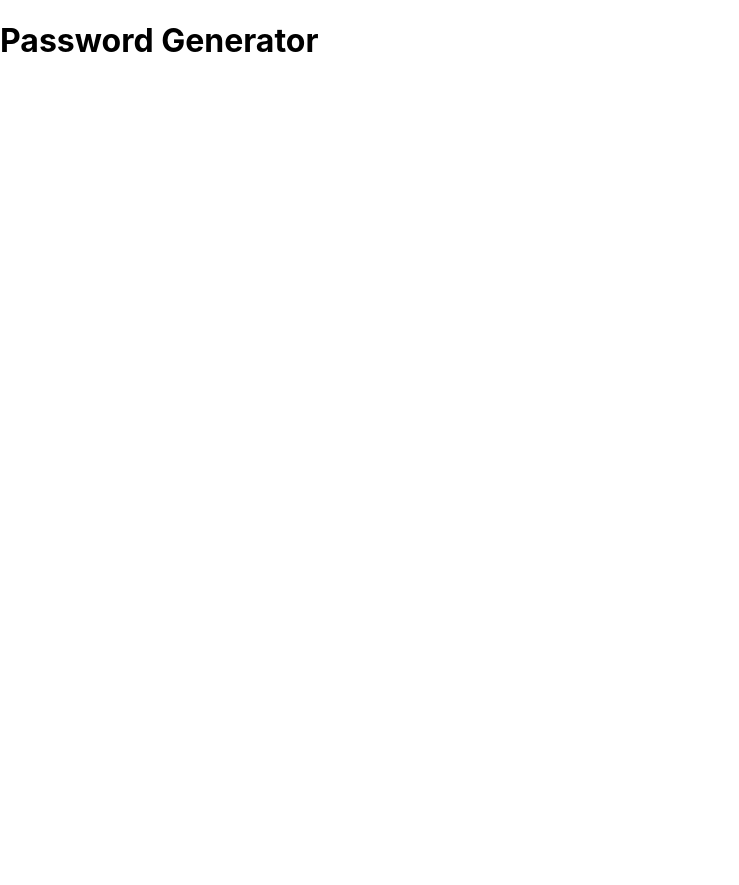
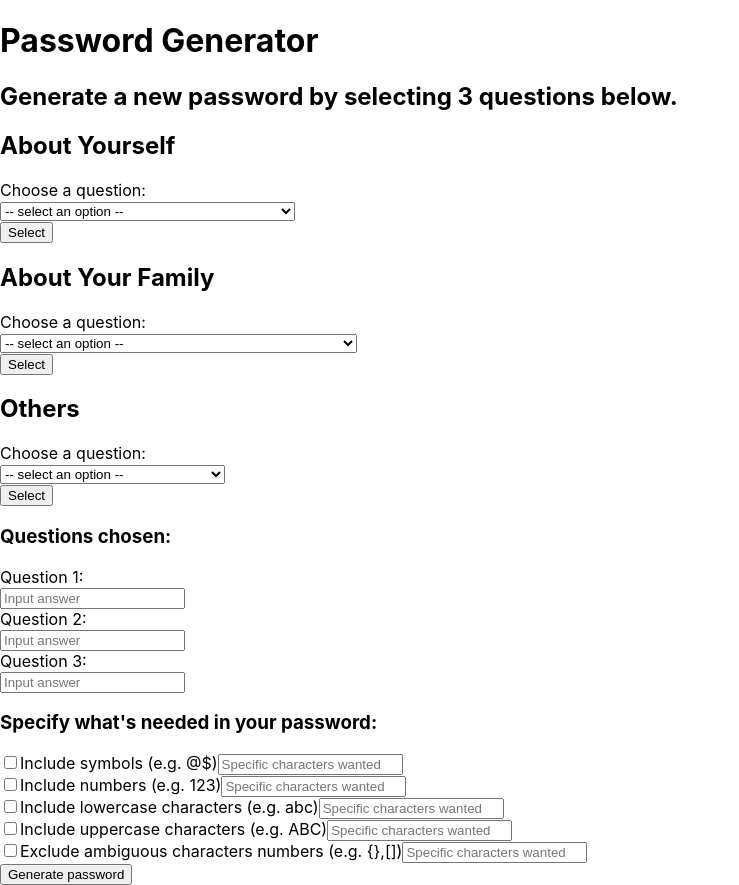
Before and after one commit to risafox/password-generator, a React (Create React App) app: page / in a window 1280 px wide. Shown: the whole page, without its empty margins (0-739 px from the left). Before the commit the page ends 800 px from the top, so only its background shows below. Built offline with nearby package versions, Linux system fonts and the light colour scheme.

Commit message:
html layout

```diff
--- a/src/App.js
+++ b/src/App.js
@@ -1,9 +1,30 @@
 import Header from './components/Header';
+import Button from './components/Button';
+import Category from './components/Category';
+import Criteria from './components/Criteria';
+import ChosenQuestions from './components/ChosenQuestions';
 
 function App() {
   return (
     <div className="container">
       <Header />
+      <h2>Generate a new password by selecting 3 questions below.</h2>
+      <Category text="About Yourself" />
+      <Category text="About Your Family" />
+      <Category text="Others" />
+
+      <h3>Questions chosen:</h3>
+      <ChosenQuestions display_text="Question 1:"/>
+      <ChosenQuestions display_text="Question 2:"/>
+      <ChosenQuestions display_text="Question 3:"/>
+
+      <h3>Specify what's needed in your password:</h3>
+      <Criteria description="Include symbols (e.g. @$)" />
+      <Criteria description="Include numbers (e.g. 123)" />
+      <Criteria description="Include lowercase characters (e.g. abc)" />
+      <Criteria description="Include uppercase characters (e.g. ABC)" />
+      <Criteria description="Exclude ambiguous characters numbers (e.g. {},[])" />
+      <Button text="Generate password" />
     </div>
   );
 }
--- /dev/null
+++ b/src/components/Button.js
@@ -0,0 +1,8 @@
+const Button = ({text}) => {
+    return (
+        <div>
+        <button className="btn">{text}</button>
+        </div>
+    )
+}
+export default Button
--- /dev/null
+++ b/src/components/Category.js
@@ -0,0 +1,19 @@
+import Dropdown1 from "./Dropdowns/Dropdown1";
+import Dropdown2 from "./Dropdowns/Dropdown2";
+import Dropdown3 from "./Dropdowns/Dropdown3";
+// import Dropdown3 from "./Dropdowns/AnswerField";
+
+const Category = (props) => {
+    return (
+        <div>
+            <h2>{props.text}</h2>
+            <label for="questions">Choose a question:  </label>
+            {props.text == "About Yourself" && <Dropdown1 />}
+            {props.text == "About Your Family" && <Dropdown2 />}
+            {props.text == "Others" && <Dropdown3 />}
+            <button>Select</button>
+        </div>
+    );
+}
+
+export default Category;
--- /dev/null
+++ b/src/components/ChosenQuestions.js
@@ -0,0 +1,11 @@
+import AnswerField from "./Dropdowns/AnswerField"
+const ChosenQuestions = ({display_text}) => {
+    return (
+        <div>
+            {display_text}
+            <AnswerField />
+        </div>
+    )
+}
+
+export default ChosenQuestions
--- /dev/null
+++ b/src/components/Criteria.js
@@ -0,0 +1,12 @@
+
+const Criteria = ({description}) => {
+    return (
+        <div>
+            <input type="checkbox" id={description}></input>
+            <label for={description}>{description}</label>
+            <input type="text" id={description} placeholder="Specific characters wanted"></input>
+        </div>
+    )
+}
+
+export default Criteria
--- /dev/null
+++ b/src/components/Dropdowns/AnswerField.js
@@ -0,0 +1,10 @@
+
+const AnswerField = () => {
+    return (
+        <div>
+            <input type="text" placeholder="Input answer"></input>
+        </div>
+    );
+}
+
+export default AnswerField;
--- /dev/null
+++ b/src/components/Dropdowns/Dropdown1.js
@@ -0,0 +1,18 @@
+const Dropdown1 = () => {
+    return (
+        <div>
+            <select name="questions" id="questions">
+                <option disabled selected value> -- select an option -- </option>
+                <option value="fav-fruit">What is your favourite fruit?</option>
+                <option value="fav-city">What is your favourite city?</option>
+                <option value="fav-brand">What is your favourite brand?</option>
+                <option value="birth-city">What is your city of birth?</option>
+                <option value="first-car-make">What is the make of your first car?</option>
+                <option value="sith-grade-school">What school did you attend for sixth grade?</option>
+                <option value="first-kiss">Where were you when you had your first kiss?</option>
+            </select>
+        </div>
+    );
+}
+
+export default Dropdown1;
--- /dev/null
+++ b/src/components/Dropdowns/Dropdown2.js
@@ -0,0 +1,18 @@
+const Dropdown2 = () => {
+    return (
+        <div>
+            <select name="questions" id="questions">
+                <option disabled selected value> -- select an option -- </option>
+                <option value="mother-middle-name">What is your mother's middle name?</option>
+                <option value="sibling-birthdate">What is your oldest sibling's birthday month and year?</option>
+                <option value="best-friend">What is the name of your childhood best friend?</option>
+                <option value="spouse-city">In what city did you meet your spouse/significant other??</option>
+                <option value="father-mother-city">In what city or town did your mother and father meet?</option>
+                <option value="youngest-cousin-name">What is the name of your youngest cousin?</option>
+                <option value="oldest-cousin-year">Which year were your oldest cousin born?</option>
+            </select>
+        </div>
+    );
+}
+
+export default Dropdown2;
--- /dev/null
+++ b/src/components/Dropdowns/Dropdown3.js
@@ -0,0 +1,16 @@
+const Dropdown3 = () => {
+    return (
+        <div>
+            <select name="questions" id="questions">
+                <option disabled selected value> -- select an option -- </option>
+                <option value="fav-fruit">What is your favourite fruit?</option>
+                <option value="fav-city">What is your favourite city?</option>
+                <option value="fav-brand">What is your favourite brand?</option>
+                <option value="birth-city">What is your city of birth?</option>
+                <option value="first-car-make">What is the make of your first car?</option>
+            </select>
+        </div>
+    );
+}
+
+export default Dropdown3;
```
